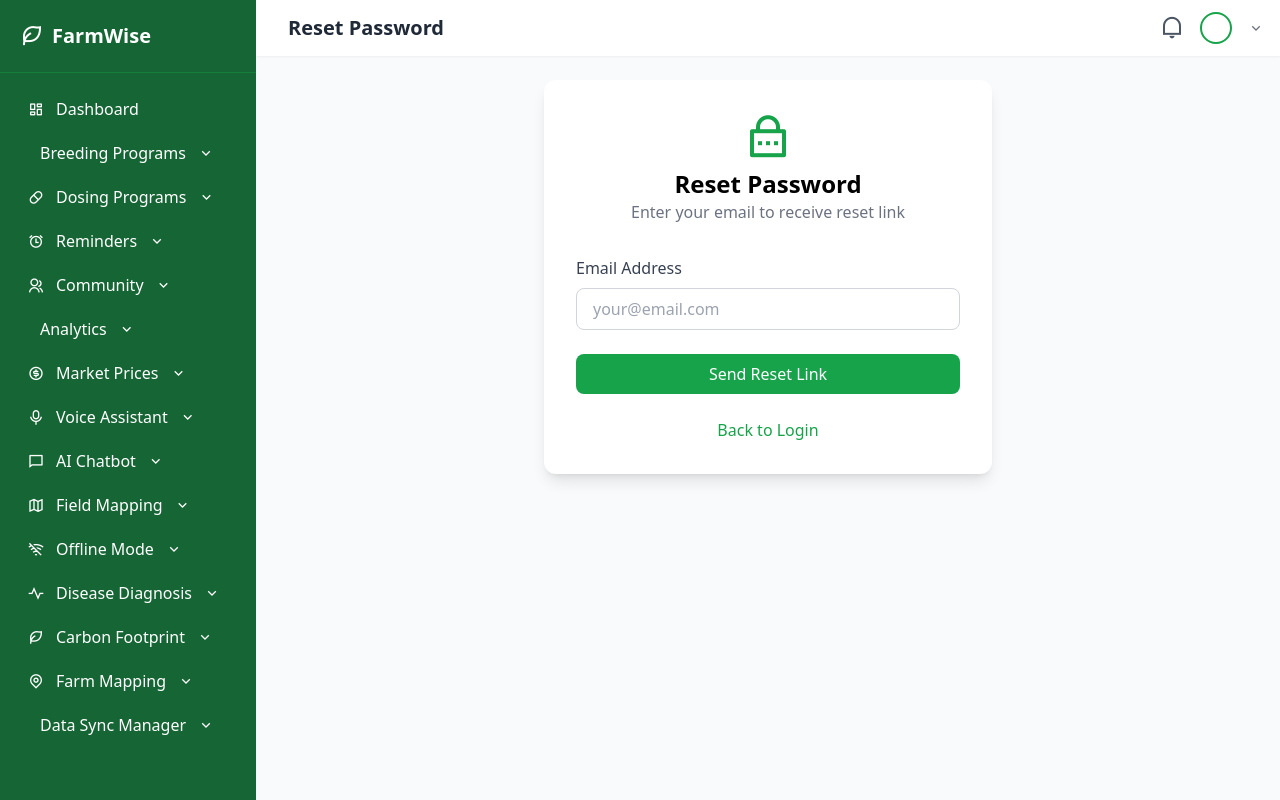
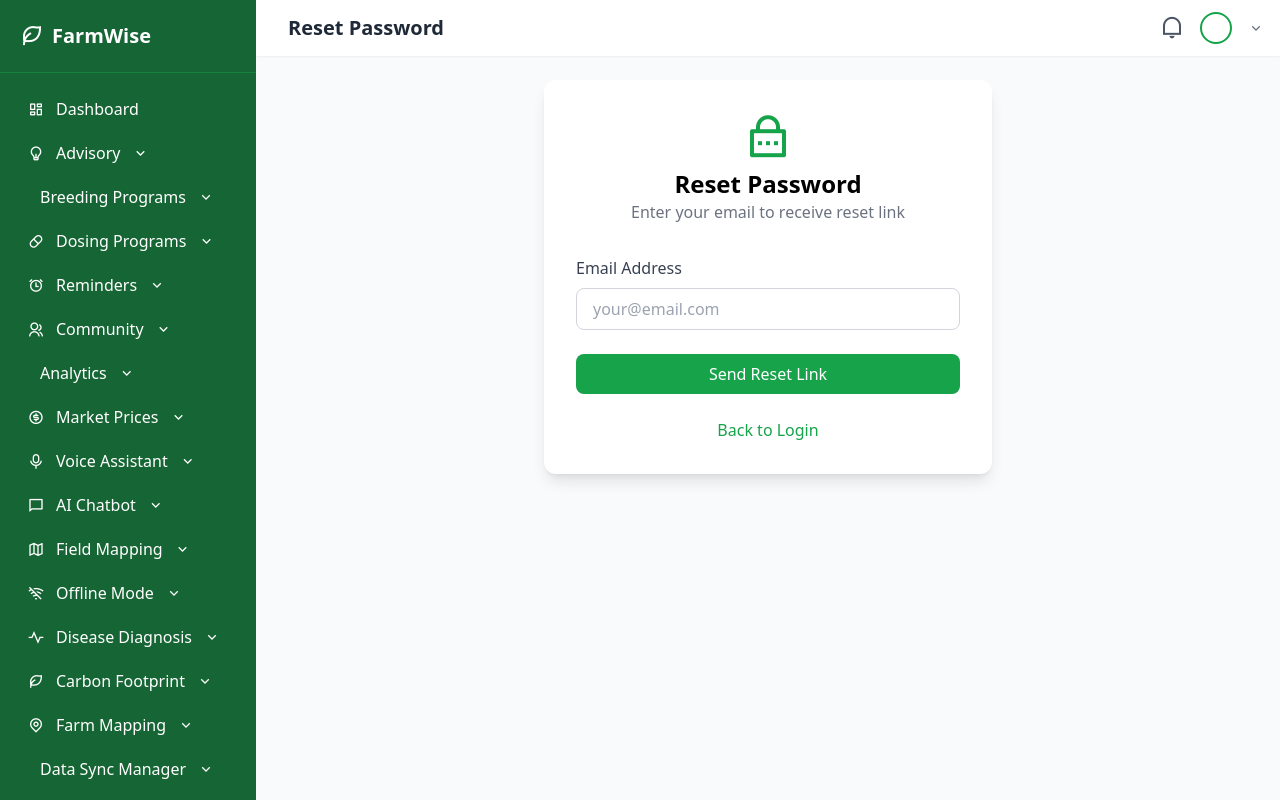
Before and after one commit to Zarchy23/FARMWISE, a Django app: page /password-reset/ in a window 1280 px wide. Run offline with Django 5.2, Linux system fonts and the light colour scheme; parts of the project's set-up code (start-up, migrations or seed data) failed here and were passed over; some libraries are stand-ins or nearby versions.

Commit message:
Add farmer advisory system to sidebar navigation for all users

```diff
--- a/templates/base.html
+++ b/templates/base.html
@@ -70,6 +70,23 @@
             <a href="{% url 'core:dashboard' %}" class="flex items-center space-x-3 px-3 py-2 rounded-lg hover:bg-green-700 transition">
                 <i class="ri-dashboard-line"></i><span>Dashboard</span>
             </a>
+
+            <!-- Farmer Advisory (All Users) -->
+            <div>
+                <button @click="expandedMenu = expandedMenu === 'advisory' ? null : 'advisory'"
+                        class="w-full flex items-center space-x-3 px-3 py-2 rounded-lg hover:bg-green-700 transition">
+                    <i class="ri-lightbulb-line"></i><span>Advisory</span>
+                    <i class="ri-arrow-down-s-line ml-auto transition" :class="expandedMenu === 'advisory' ? 'rotate-180' : ''"></i>
+                </button>
+                <div x-show="expandedMenu === 'advisory'" x-transition class="ml-6 space-y-1 mt-1">
+                    <a href="{% url 'advisory:dashboard' %}" class="block px-3 py-2 text-sm rounded hover:bg-green-700">Dashboard</a>
+                    <a href="{% url 'advisory:land_guides' %}" class="block px-3 py-2 text-sm rounded hover:bg-green-700">Land Preparation</a>
+                    <a href="{% url 'advisory:pest_guides' %}" class="block px-3 py-2 text-sm rounded hover:bg-green-700">Pest Management</a>
+                    <a href="{% url 'advisory:dosage_calculator' %}" class="block px-3 py-2 text-sm rounded hover:bg-green-700">Dosage Calculator</a>
+                    <a href="{% url 'advisory:veterinary_database' %}" class="block px-3 py-2 text-sm rounded hover:bg-green-700">Veterinary Guide</a>
+                    <a href="{% url 'advisory:submit_request' %}" class="block px-3 py-2 text-sm rounded hover:bg-green-700">Ask Expert</a>
+                </div>
+            </div>
 
             <!-- Wallboard (System Admins Only) -->
             {% if user.user_type == 'admin' or user.is_superuser %}
```
